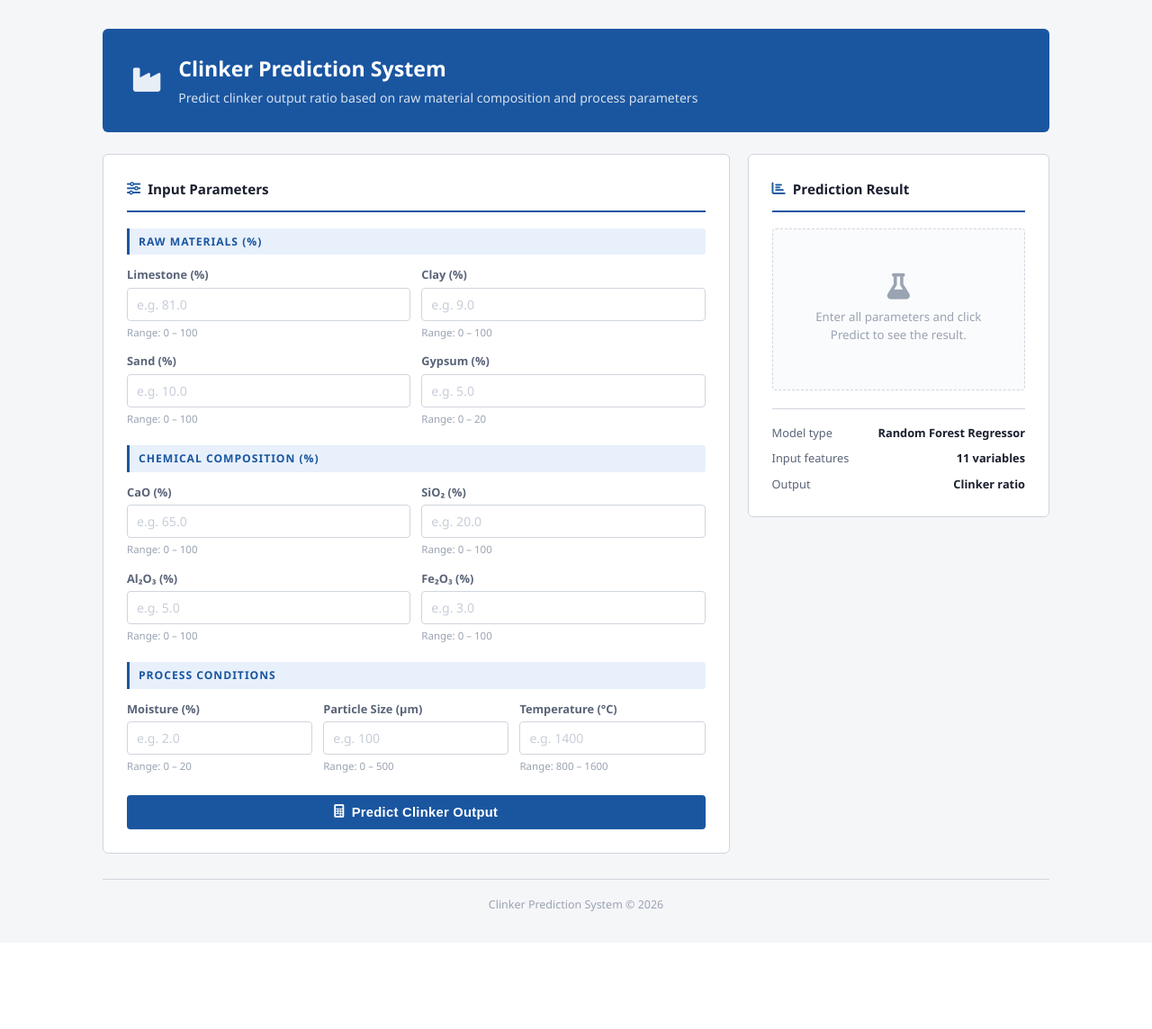
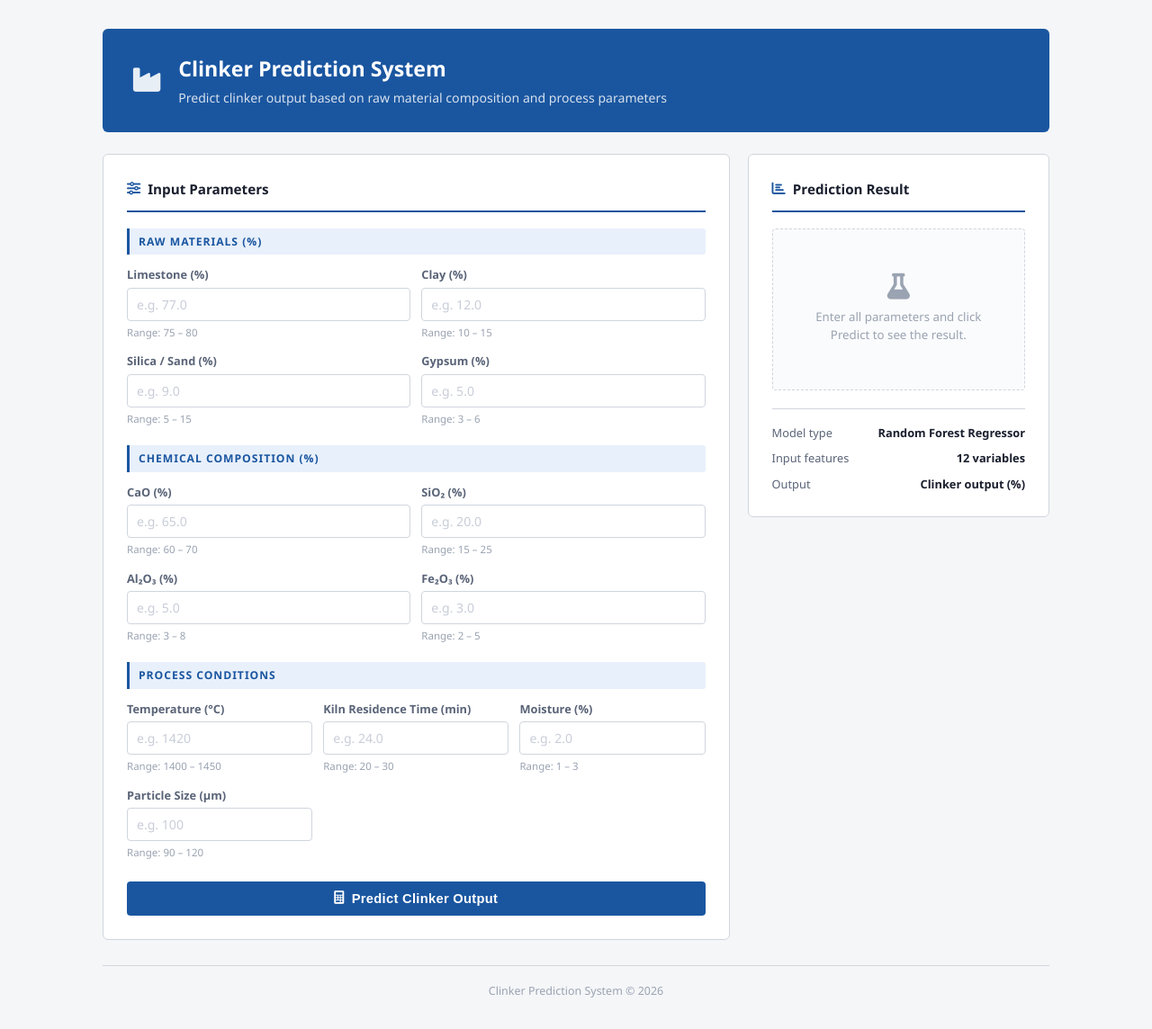
Before and after one commit to ResmiTIST/complete-clinker-prediction-system, a Flask app: page / in a window 1280 px wide. Shown: the whole page at 90% size. Before the commit the page ends 1013 px from the top, so only its background shows below. Run offline with Flask 3, Linux system fonts and the light colour scheme.

Commit message:
Update index.html

```diff
--- a/templates/index.html
+++ b/templates/index.html
@@ -14,7 +14,7 @@
         <div class="header-icon"><i class="fas fa-industry"></i></div>
         <div>
             <h1>Clinker Prediction System</h1>
-            <p>Predict clinker output ratio based on raw material composition and process parameters</p>
+            <p>Predict clinker output based on raw material composition and process parameters</p>
         </div>
     </header>
 
@@ -31,24 +31,24 @@
                 <div class="group-title">Raw Materials (%)</div>
                 <div class="form-grid">
                     <div class="form-group">
-                        <label for="limestone">Limestone (%)</label>
-                        <input type="number" id="limestone" name="limestone" step="0.1" min="0" max="100" placeholder="e.g. 81.0" required>
-                        <span class="input-info">Range: 0 – 100</span>
+                        <label for="Limestone_%">Limestone (%)</label>
+                        <input type="number" id="Limestone_%" name="Limestone_%" step="0.1" min="75" max="80" placeholder="e.g. 77.0" required>
+                        <span class="input-info">Range: 75 – 80</span>
                     </div>
                     <div class="form-group">
-                        <label for="clay">Clay (%)</label>
-                        <input type="number" id="clay" name="clay" step="0.1" min="0" max="100" placeholder="e.g. 9.0" required>
-                        <span class="input-info">Range: 0 – 100</span>
+                        <label for="Clay_%">Clay (%)</label>
+                        <input type="number" id="Clay_%" name="Clay_%" step="0.1" min="10" max="15" placeholder="e.g. 12.0" required>
+                        <span class="input-info">Range: 10 – 15</span>
                     </div>
                     <div class="form-group">
-                        <label for="sand">Sand (%)</label>
-                        <input type="number" id="sand" name="sand" step="0.1" min="0" max="100" placeholder="e.g. 10.0" required>
-                        <span class="input-info">Range: 0 – 100</span>
+                        <label for="Silica_%">Silica / Sand (%)</label>
+                        <input type="number" id="Silica_%" name="Silica_%" step="0.1" min="5" max="15" placeholder="e.g. 9.0" required>
+                        <span class="input-info">Range: 5 – 15</span>
                     </div>
                     <div class="form-group">
                         <label for="gypsum">Gypsum (%)</label>
-                        <input type="number" id="gypsum" name="gypsum" step="0.1" min="0" max="20" placeholder="e.g. 5.0" required>
-                        <span class="input-info">Range: 0 – 20</span>
+                        <input type="number" id="gypsum" name="gypsum" step="0.1" min="3" max="6" placeholder="e.g. 5.0" required>
+                        <span class="input-info">Range: 3 – 6</span>
                     </div>
                 </div>
 
@@ -56,42 +56,47 @@
                 <div class="form-grid">
                     <div class="form-group">
                         <label for="CaO">CaO (%)</label>
-                        <input type="number" id="CaO" name="CaO" step="0.1" min="0" max="100" placeholder="e.g. 65.0" required>
-                        <span class="input-info">Range: 0 – 100</span>
+                        <input type="number" id="CaO" name="CaO" step="0.1" min="60" max="70" placeholder="e.g. 65.0" required>
+                        <span class="input-info">Range: 60 – 70</span>
                     </div>
                     <div class="form-group">
                         <label for="SiO2">SiO₂ (%)</label>
-                        <input type="number" id="SiO2" name="SiO2" step="0.1" min="0" max="100" placeholder="e.g. 20.0" required>
-                        <span class="input-info">Range: 0 – 100</span>
+                        <input type="number" id="SiO2" name="SiO2" step="0.1" min="15" max="25" placeholder="e.g. 20.0" required>
+                        <span class="input-info">Range: 15 – 25</span>
                     </div>
                     <div class="form-group">
                         <label for="Al2O3">Al₂O₃ (%)</label>
-                        <input type="number" id="Al2O3" name="Al2O3" step="0.1" min="0" max="100" placeholder="e.g. 5.0" required>
-                        <span class="input-info">Range: 0 – 100</span>
+                        <input type="number" id="Al2O3" name="Al2O3" step="0.1" min="3" max="8" placeholder="e.g. 5.0" required>
+                        <span class="input-info">Range: 3 – 8</span>
                     </div>
                     <div class="form-group">
                         <label for="Fe2O3">Fe₂O₃ (%)</label>
-                        <input type="number" id="Fe2O3" name="Fe2O3" step="0.1" min="0" max="100" placeholder="e.g. 3.0" required>
-                        <span class="input-info">Range: 0 – 100</span>
+                        <input type="number" id="Fe2O3" name="Fe2O3" step="0.1" min="2" max="5" placeholder="e.g. 3.0" required>
+                        <span class="input-info">Range: 2 – 5</span>
                     </div>
                 </div>
 
                 <div class="group-title">Process Conditions</div>
                 <div class="form-grid three-col">
                     <div class="form-group">
+                        <label for="Temperature_C">Temperature (°C)</label>
+                        <input type="number" id="Temperature_C" name="Temperature_C" step="0.1" min="1400" max="1450" placeholder="e.g. 1420" required>
+                        <span class="input-info">Range: 1400 – 1450</span>
+                    </div>
+                    <div class="form-group">
+                        <label for="Time_min">Kiln Residence Time (min)</label>
+                        <input type="number" id="Time_min" name="Time_min" step="0.1" min="20" max="30" placeholder="e.g. 24.0" required>
+                        <span class="input-info">Range: 20 – 30</span>
+                    </div>
+                    <div class="form-group">
                         <label for="moisture">Moisture (%)</label>
-                        <input type="number" id="moisture" name="moisture" step="0.1" min="0" max="20" placeholder="e.g. 2.0" required>
-                        <span class="input-info">Range: 0 – 20</span>
+                        <input type="number" id="moisture" name="moisture" step="0.1" min="1" max="3" placeholder="e.g. 2.0" required>
+                        <span class="input-info">Range: 1 – 3</span>
                     </div>
                     <div class="form-group">
                         <label for="particle_size">Particle Size (µm)</label>
-                        <input type="number" id="particle_size" name="particle_size" step="0.5" min="0" max="500" placeholder="e.g. 100" required>
-                        <span class="input-info">Range: 0 – 500</span>
-                    </div>
-                    <div class="form-group">
-                        <label for="temperature">Temperature (°C)</label>
-                        <input type="number" id="temperature" name="temperature" step="1" min="800" max="1600" placeholder="e.g. 1400" required>
-                        <span class="input-info">Range: 800 – 1600</span>
+                        <input type="number" id="particle_size" name="particle_size" step="0.5" min="90" max="120" placeholder="e.g. 100" required>
+                        <span class="input-info">Range: 90 – 120</span>
                     </div>
                 </div>
 
@@ -121,11 +126,11 @@
                 </div>
                 <div class="info-row">
                     <span>Input features</span>
-                    <span>11 variables</span>
+                    <span>12 variables</span>
                 </div>
                 <div class="info-row">
                     <span>Output</span>
-                    <span>Clinker ratio</span>
+                    <span>Clinker output (%)</span>
                 </div>
             </div>
         </div>
```
